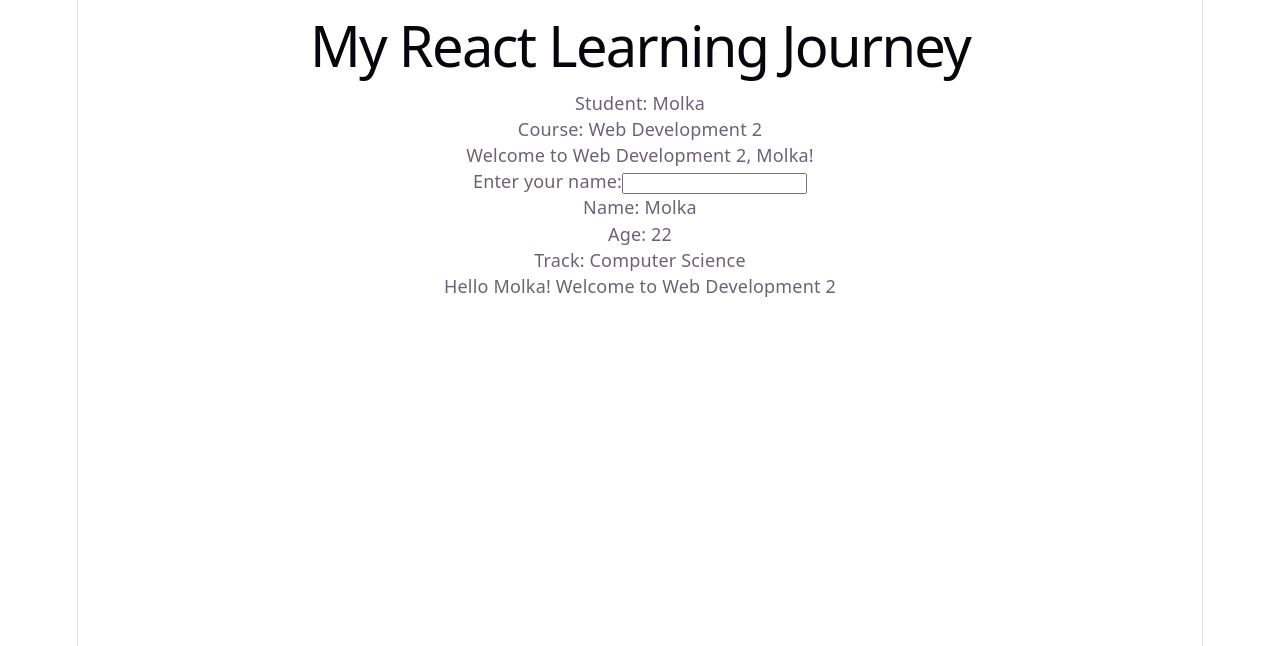
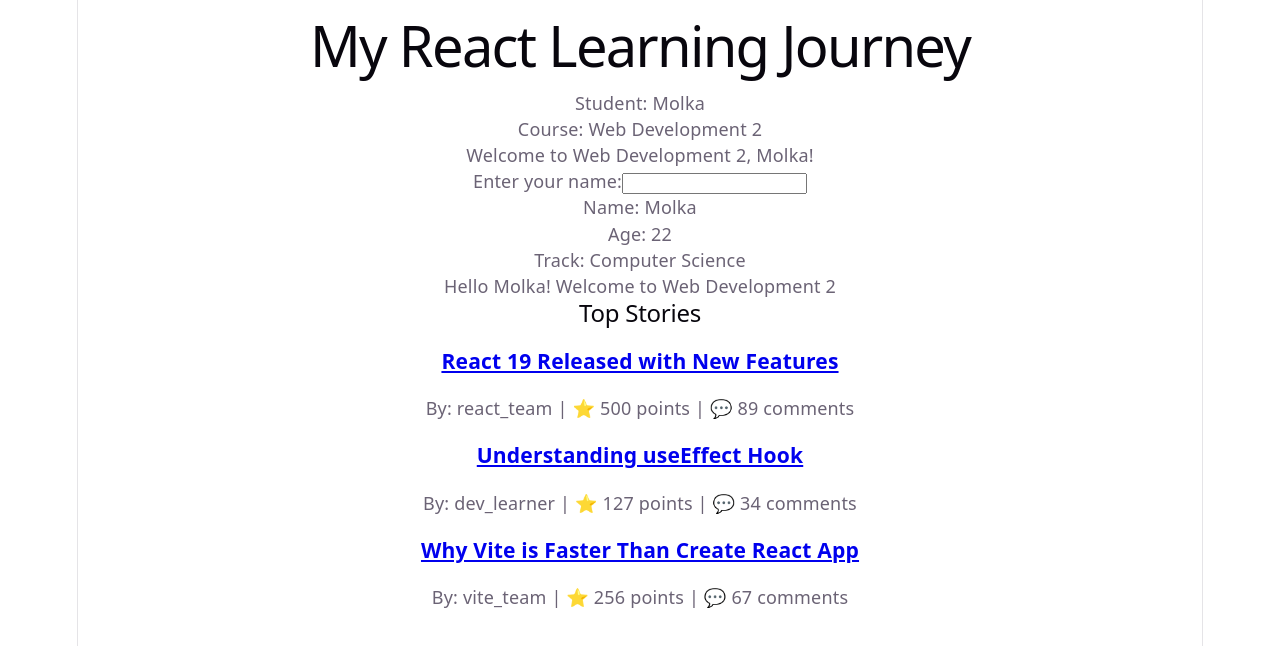
Before and after one commit to Molka-web/my-react-project, a React (Vite) app: page / in a window 1280 px wide. Shown: the top 646 px of the page. Built offline with nearby package versions, Linux system fonts and the light colour scheme.

Commit message:
Week 3: Rendering Hacker News style lists

```diff
--- a/src/App.jsx
+++ b/src/App.jsx
@@ -1,3 +1,42 @@
+// =========== WEEK 3 LAB: HACKER NEWS STORIES ===========
+// Data structure for each story:
+// - title: article title
+// - url: link to article
+// - author: who posted it
+// - objectID: unique identifier (used as React key)
+// - points: popularity score
+// - num_comments: number of comments
+
+// Which property should be used as the React key? objectID because it's unique
+// Why is this structure realistic for an API? Real APIs return arrays of objects.
+
+const stories = [
+  {
+    objectID: 1,
+    title: "React 19 Released with New Features",
+    url: "https://react.dev/blog/2024/react-19",
+    author: "react_team",
+    points: 500,
+    num_comments: 89
+  },
+  {
+    objectID: 2,
+    title: "Understanding useEffect Hook",
+    url: "https://example.com/useEffect-guide",
+    author: "dev_learner",
+    points: 127,
+    num_comments: 34
+  },
+  {
+    objectID: 3,
+    title: "Why Vite is Faster Than Create React App",
+    url: "https://vitejs.dev/guide/why.html",
+    author: "vite_team",
+    points: 256,
+    num_comments: 67
+  }
+]
+
 const courseTitle = "Web Development 2"
 
 function App() {
@@ -28,13 +67,30 @@ function App() {
       <p>Track: {student.track}</p>
 
       <p>{sayHello()}</p>
+
+      <h2>Top Stories</h2>
+      {stories.map(function(story) {
+        return (
+          <div key={story.objectID}>
+            <h3>
+              <a href={story.url} target="_blank" rel="noopener noreferrer">
+                {story.title}
+              </a>
+            </h3>
+            <p>By: {story.author} | ⭐ {story.points} points | 💬 {story.num_comments} comments</p>
+          </div>
+        )
+      })}
     </div>
   )
 }
 
 export default App
 
-// ========== REFLECTION ==========
-// 1. One thing I understand well: Using {} for JS expressions
-// 2. One thing that is still confusing: How to get input value
-// 3. One mistake I made and fixed: Variable names must match
+// ========== WEEK 3 REFLECTION ==========
+// 1. Why is map() essential for rendering lists in React?
+//    Because it transforms an array into an array of JSX elements automatically.
+// 2. Why is objectID the correct key?
+//    Because it's unique and stable across renders
+// 3. What will change when we replace fake data with the Hacker News API?
+//    We'll use fetch() or axios to get real data, and the data will come from the internet
```
